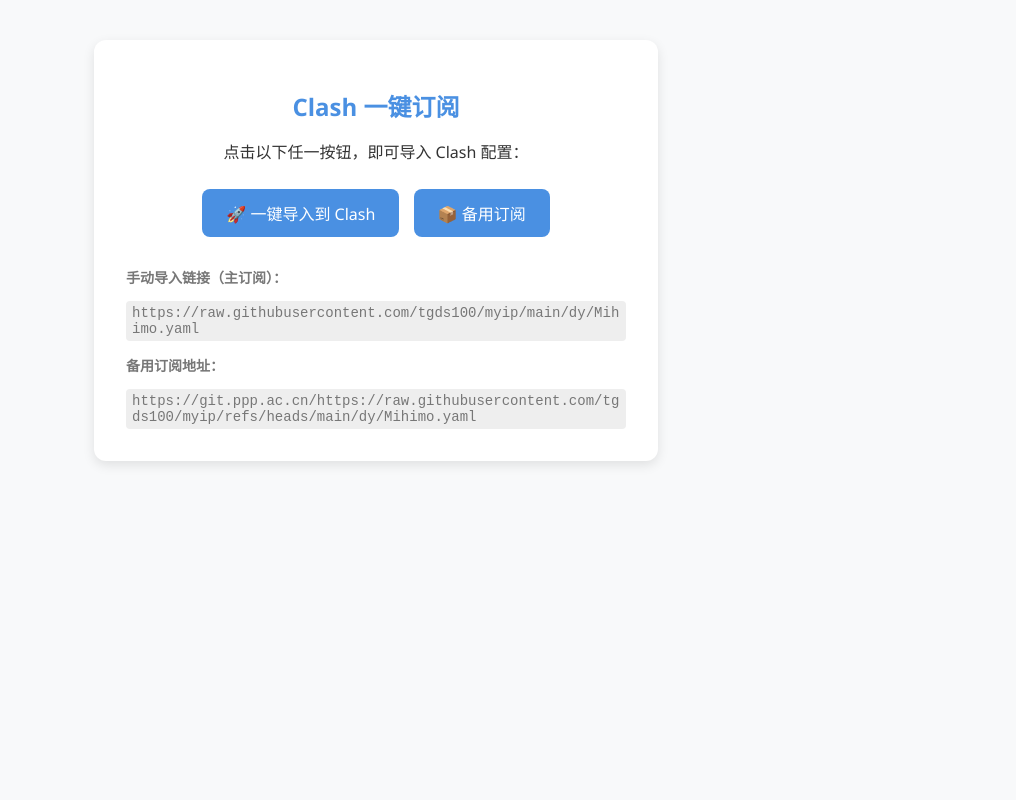
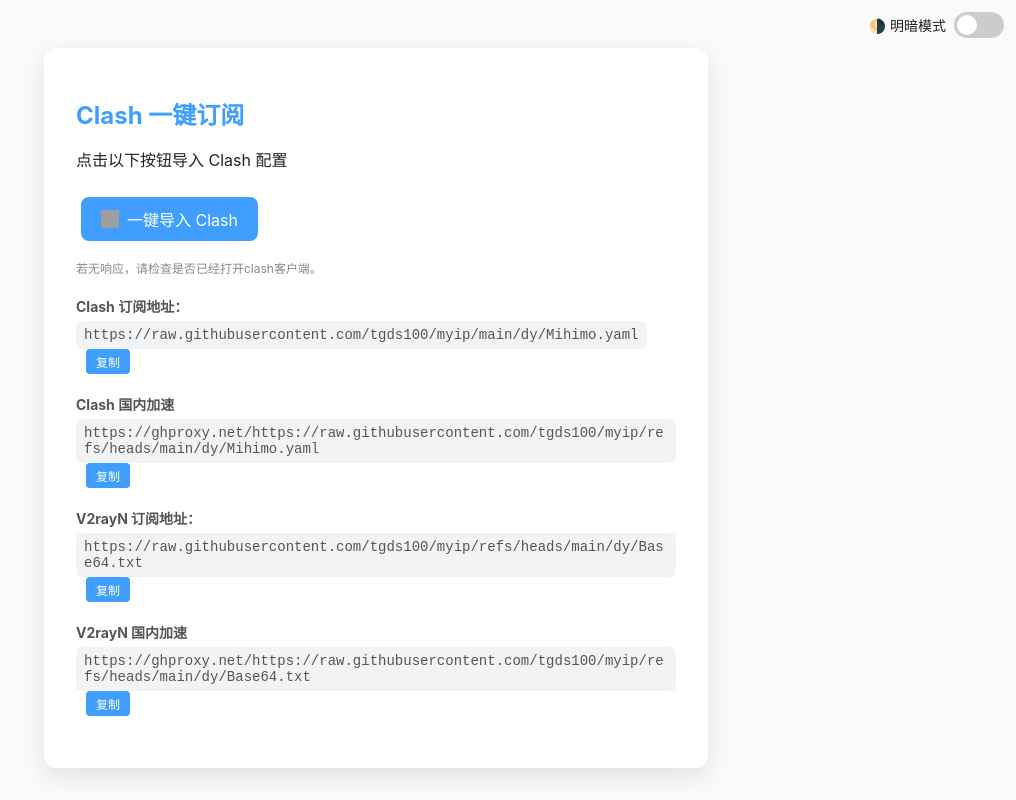
Before and after one commit to tgds100/clash-subscribe, a plain HTML site: page index.html in a window 1280 px wide. Shown: the whole page, without its empty margins (264-1280 px from the left). Drawn offline with Linux system fonts and the light colour scheme; grey boxes are pictures that could not be loaded; a script that the page names is missing.

Commit message:
Update index.html

```diff
--- a/index.html
+++ b/index.html
@@ -1,81 +1,294 @@
 <!DOCTYPE html>
 <html lang="zh-CN">
 <head>
-  <meta charset="UTF-8">
+  <meta charset="UTF-8" />
   <title>Clash 一键订阅</title>
-  <meta name="viewport" content="width=device-width, initial-scale=1">
+  <meta name="viewport" content="width=device-width, initial-scale=1" />
   <style>
-    body {
-      font-family: "Segoe UI", "Helvetica Neue", sans-serif;
-      background-color: #f8f9fa;
-      color: #333;
+    :root {
+      --bg-color: #f9fafb;
+      --text-color: #222;
+      --card-bg: #ffffff;
+      --code-bg: #f1f3f5;
+      --button-bg: #409eff;
+      --button-hover: #66b1ff;
+      --note-color: #555;
+    }
+
+    [data-theme="dark"] {
+      --bg-color: #121212;
+      --text-color: #eee;
+      --card-bg: #1f1f1f;
+      --code-bg: #2e2e2e;
+      --button-bg: #409eff;
+      --button-hover: #66b1ff;
+      --note-color: #aaa;
+    }
+
+    html, body {
+      margin: 0;
+      padding: 0;
+      background-color: var(--bg-color);
+      color: var(--text-color);
+      font-family: -apple-system, BlinkMacSystemFont, "Segoe UI", Roboto, "Helvetica Neue", sans-serif;
+      transition: all 0.3s ease;
+    }
+
+    .container {
+      background: var(--card-bg);
+      border-radius: 12px;
       padding: 2em;
-      text-align: center;
+      max-width: 600px;
+      margin: 3em auto 2em auto;
+      box-shadow: 0 8px 24px rgba(0,0,0,0.1);
     }
-    .container {
-      background: white;
-      border-radius: 12px;
-      box-shadow: 0 4px 12px rgba(0,0,0,0.1);
-      padding: 2em;
-      max-width: 500px;
-      margin: auto;
+
+    h1 {
+      font-size: 24px;
+      color: var(--button-bg);
+      margin-bottom: 10px;
     }
-    h1 {
-      color: #4a90e2;
-      font-size: 24px;
-    }
+
     a.button {
-      display: inline-block;
+      display: inline-flex;
+      align-items: center;
+      justify-content: center;
+      gap: 8px;
       margin: 10px 5px;
-      padding: 12px 24px;
-      background-color: #4a90e2;
+      padding: 10px 20px;
+      font-size: 16px;
+      background-color: var(--button-bg);
       color: white;
       text-decoration: none;
-      font-size: 16px;
       border-radius: 8px;
       transition: background-color 0.3s;
     }
+
     a.button:hover {
-      background-color: #357ab8;
+      background-color: var(--button-hover);
     }
+
+    a.button img {
+      width: 18px;
+      height: 18px;
+    }
+
+    .theme-toggle {
+      position: absolute;
+      top: 12px;
+      right: 12px;
+      display: flex;
+      align-items: center;
+      font-size: 14px;
+      color: var(--text-color);
+    }
+
+    .toggle-switch {
+      position: relative;
+      display: inline-block;
+      width: 50px;
+      height: 26px;
+    }
+
+    .toggle-switch input {
+      opacity: 0;
+      width: 0;
+      height: 0;
+    }
+
+    .slider {
+      position: absolute;
+      cursor: pointer;
+      top: 0; left: 0;
+      right: 0; bottom: 0;
+      background-color: #ccc;
+      transition: .4s;
+      border-radius: 26px;
+    }
+
+    .slider:before {
+      position: absolute;
+      content: "";
+      height: 20px;
+      width: 20px;
+      left: 3px;
+      bottom: 3px;
+      background-color: white;
+      transition: .4s;
+      border-radius: 50%;
+    }
+
+    input:checked + .slider {
+      background-color: var(--button-bg);
+    }
+
+    input:checked + .slider:before {
+      transform: translateX(24px);
+    }
+
     .note {
       margin-top: 20px;
       font-size: 14px;
-      color: #777;
+      color: var(--note-color);
       text-align: left;
     }
+
+    .code-block {
+      margin-bottom: 20px;
+      word-break: break-word;
+    }
+
     code {
-      background: #eee;
-      padding: 4px 6px;
+      background: var(--code-bg);
+      padding: 6px 8px;
+      border-radius: 6px;
+      display: inline-block;
+      margin-top: 5px;
+      white-space: normal;
+      max-width: 100%;
+    }
+
+    .qr {
+      margin-top: 8px;
+    }
+
+    .qr canvas {
+      border-radius: 8px;
+      background: white;
+      padding: 4px;
+    }
+
+    .copy-btn {
+      margin-left: 10px;
+      padding: 4px 10px;
+      font-size: 12px;
+      border: none;
       border-radius: 4px;
-      display: block;
-      margin-top: 5px;
-      word-wrap: break-word;
+      background-color: var(--button-bg);
+      color: white;
+      cursor: pointer;
+    }
+
+    .copy-btn:hover {
+      background-color: var(--button-hover);
+    }
+
+    .tip {
+      font-size: 12px;
+      color: #888;
+      margin-top: 8px;
+    }
+
+    @media screen and (max-width: 480px) {
+      .container {
+        margin: 1em;
+        padding: 1.5em;
+      }
+
+      a.button {
+        width: 100%;
+        justify-content: center;
+      }
+
+      .theme-toggle {
+        top: 8px;
+        right: 8px;
+        font-size: 13px;
+      }
     }
   </style>
 </head>
 <body>
+  <div class="theme-toggle">
+    <span style="margin-right: 8px;">🌗 明暗模式</span>
+    <label class="toggle-switch">
+      <input type="checkbox" onchange="toggleTheme()" id="themeSwitch">
+      <span class="slider"></span>
+    </label>
+  </div>
+
   <div class="container">
     <h1>Clash 一键订阅</h1>
-    <p>点击以下任一按钮，即可导入 Clash 配置：</p>
+    <p>点击以下按钮导入 Clash 配置</p>
 
-    <!-- 主订阅按钮 -->
     <a class="button" href="clash://install-config?url=https%3A%2F%2Fraw.githubusercontent.com%2Ftgds100%2Fmyip%2Fmain%2Fdy%2FMihimo.yaml">
-      🚀 一键导入到 Clash
+      <img src="https://raw.githubusercontent.com/dc8683/picx-images-hosting/master/rocket/Clash.9gwri62wr1.webp" alt="rocket">
+      一键导入 Clash
     </a>
 
-    <!-- 备用订阅按钮 -->
-    <a class="button" href="clash://install-config?url=https%3A%2F%2Fgit.ppp.ac.cn%2Fhttps%3A%2F%2Fraw.githubusercontent.com%2Ftgds100%2Fmyip%2Frefs%2Fheads%2Fmain%2Fdy%2FMihimo.yaml">
-      📦 备用订阅
-    </a>
+    <p class="tip">若无响应，请检查是否已经打开clash客户端。</p>
 
     <div class="note">
-      <p><strong>手动导入链接（主订阅）：</strong></p>
-      <code>https://raw.githubusercontent.com/tgds100/myip/main/dy/Mihimo.yaml</code>
+      <div class="code-block">
+        <strong>Clash 订阅地址：</strong><br>
+        <code id="clash1">https://raw.githubusercontent.com/tgds100/myip/main/dy/Mihimo.yaml</code>
+        <button class="copy-btn" onclick="copyToClipboard('clash1')">复制</button>
+        <div class="qr" id="qr-clash1"></div>
+      </div>
 
-      <p><strong>备用订阅地址：</strong></p>
-      <code>https://git.ppp.ac.cn/https://raw.githubusercontent.com/tgds100/myip/refs/heads/main/dy/Mihimo.yaml</code>
+      <div class="code-block">
+        <strong>Clash 国内加速</strong><br>
+        <code id="clash2">https://ghproxy.net/https://raw.githubusercontent.com/tgds100/myip/refs/heads/main/dy/Mihimo.yaml</code>
+        <button class="copy-btn" onclick="copyToClipboard('clash2')">复制</button>
+        <div class="qr" id="qr-clash2"></div>
+      </div>
+
+      <div class="code-block">
+        <strong>V2rayN 订阅地址：</strong><br>
+        <code id="v2ray1">https://raw.githubusercontent.com/tgds100/myip/refs/heads/main/dy/Base64.txt</code>
+        <button class="copy-btn" onclick="copyToClipboard('v2ray1')">复制</button>
+        <div class="qr" id="qr-v2ray1"></div>
+      </div>
+
+      <div class="code-block">
+        <strong>V2rayN 国内加速</strong><br>
+        <code id="v2ray2">https://ghproxy.net/https://raw.githubusercontent.com/tgds100/myip/refs/heads/main/dy/Base64.txt</code>
+        <button class="copy-btn" onclick="copyToClipboard('v2ray2')">复制</button>
+        <div class="qr" id="qr-v2ray2"></div>
+      </div>
     </div>
   </div>
+
+  <!-- 本地二维码生成 -->
+  <script src="https://cdnjs.cloudflare.com/ajax/libs/qrcodejs/1.0.0/qrcode.min.js"></script>
+  <script>
+    function copyToClipboard(id) {
+      const text = document.getElementById(id).innerText;
+      navigator.clipboard.writeText(text).then(() => {
+        alert("已复制！");
+      }).catch(() => {
+        alert("复制失败，请手动复制！");
+      });
+    }
+
+    function generateQRCode(id, text) {
+      new QRCode(document.getElementById(id), {
+        text: text,
+        width: 120,
+        height: 120,
+        correctLevel: QRCode.CorrectLevel.H
+      });
+    }
+
+    window.onload = () => {
+      generateQRCode("qr-clash1", document.getElementById("clash1").innerText);
+      generateQRCode("qr-clash2", document.getElementById("clash2").innerText);
+      generateQRCode("qr-v2ray1", document.getElementById("v2ray1").innerText);
+      generateQRCode("qr-v2ray2", document.getElementById("v2ray2").innerText);
+
+      const savedTheme = localStorage.getItem("theme");
+      if (savedTheme === "dark") {
+        document.documentElement.setAttribute("data-theme", "dark");
+        document.getElementById("themeSwitch").checked = true;
+      }
+    };
+
+    function toggleTheme() {
+      const isDark = document.documentElement.getAttribute("data-theme") === "dark";
+      const newTheme = isDark ? "light" : "dark";
+      document.documentElement.setAttribute("data-theme", newTheme);
+      localStorage.setItem("theme", newTheme);
+    }
+  </script>
 </body>
 </html>
```
